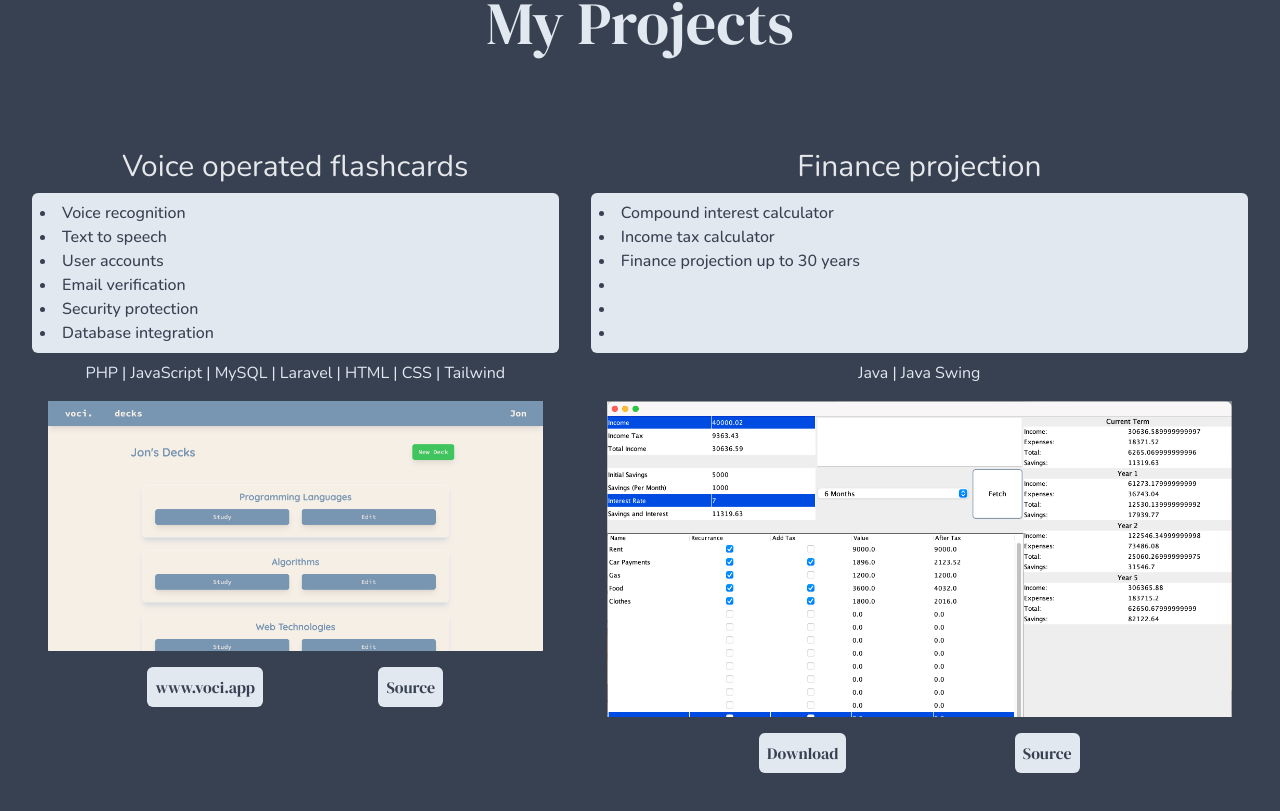
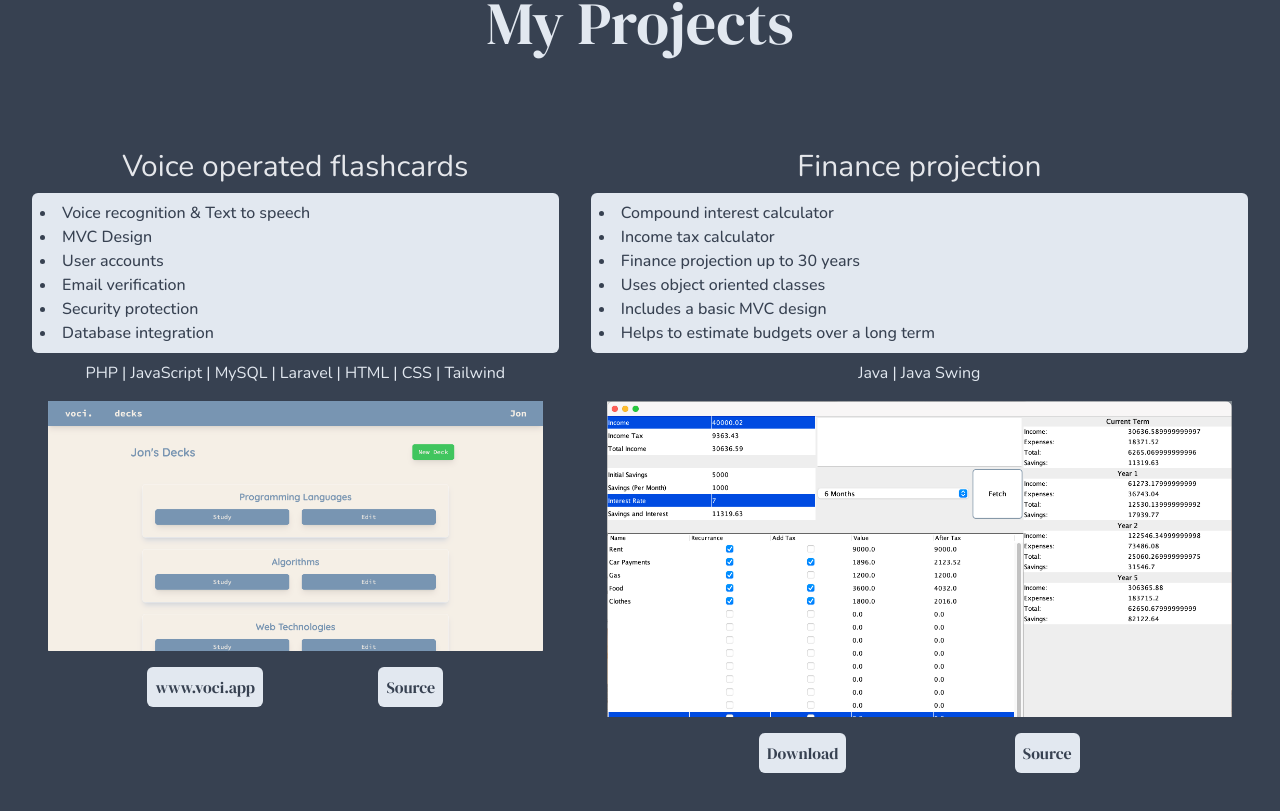
Before and after one commit to jon-steele/Portfolio-Website, a Next.js app: page / in a window 1280 px wide. Shown: the part 1103-1914 px from the top of the page. Built offline with nearby package versions, Linux system fonts and the light colour scheme.

Commit message:
Updated information on budget project

```diff
--- a/components/sections/projects.js
+++ b/components/sections/projects.js
@@ -16,8 +16,8 @@ export default function Projects({className}) {
           <div className='flex flex-col justify-top'>
             <h1 className='font-nun text-3xl text-center text-gray-200'>Voice operated flashcards</h1>
             <ul className='p-2 my-2 font-nun font-medium font-lg bg-slate-200 text-gray-700 list-disc list-inside rounded-md'>
-              <li>Voice recognition</li>
-              <li>Text to speech</li>
+              <li>Voice recognition & Text to speech</li>
+              <li>MVC Design</li>
               <li>User accounts</li>
               <li>Email verification</li>
               <li>Security protection</li>
@@ -44,9 +44,9 @@ export default function Projects({className}) {
               <li>Compound interest calculator</li>
               <li>Income tax calculator</li>
               <li>Finance projection up to 30 years</li>
-              <li></li>
-              <li></li>
-              <li></li>
+              <li>Uses object oriented classes</li>
+              <li>Includes a basic MVC design</li>
+              <li>Helps to estimate budgets over a long term</li>
             </ul>
             <p className='font-nun text-center'>
               Java | Java Swing
```
